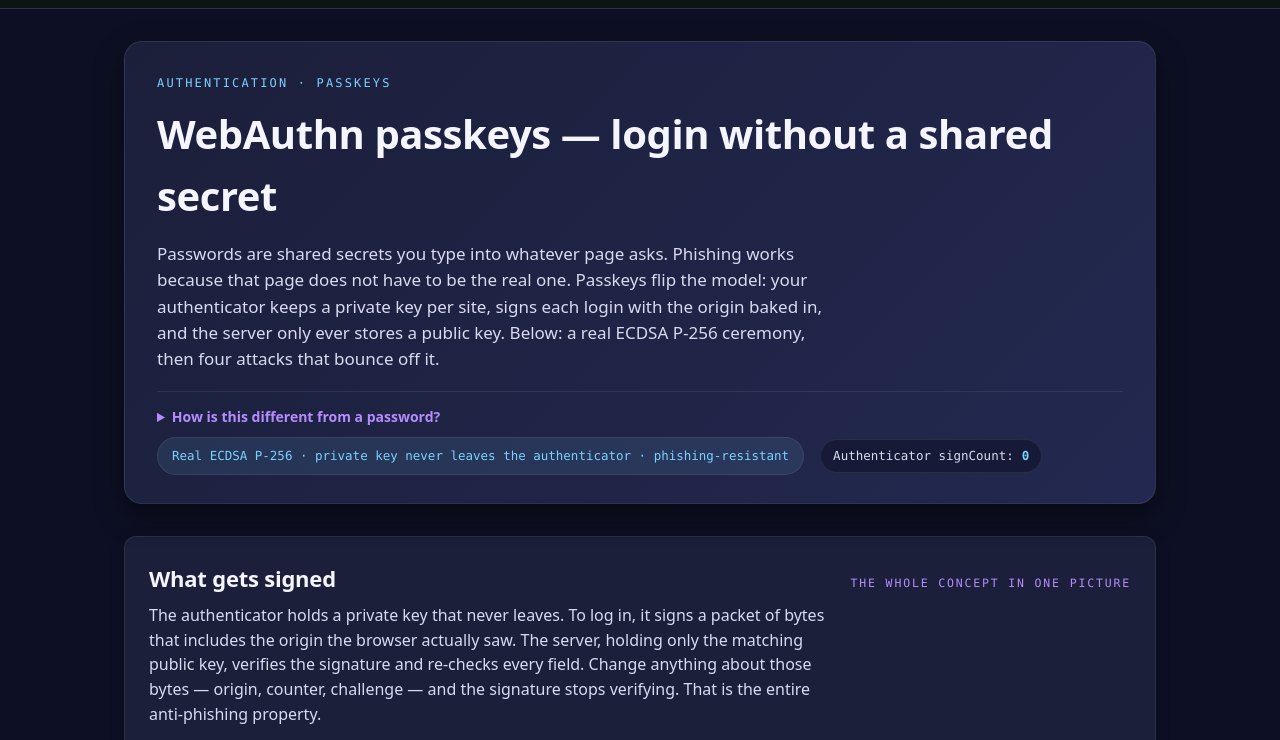
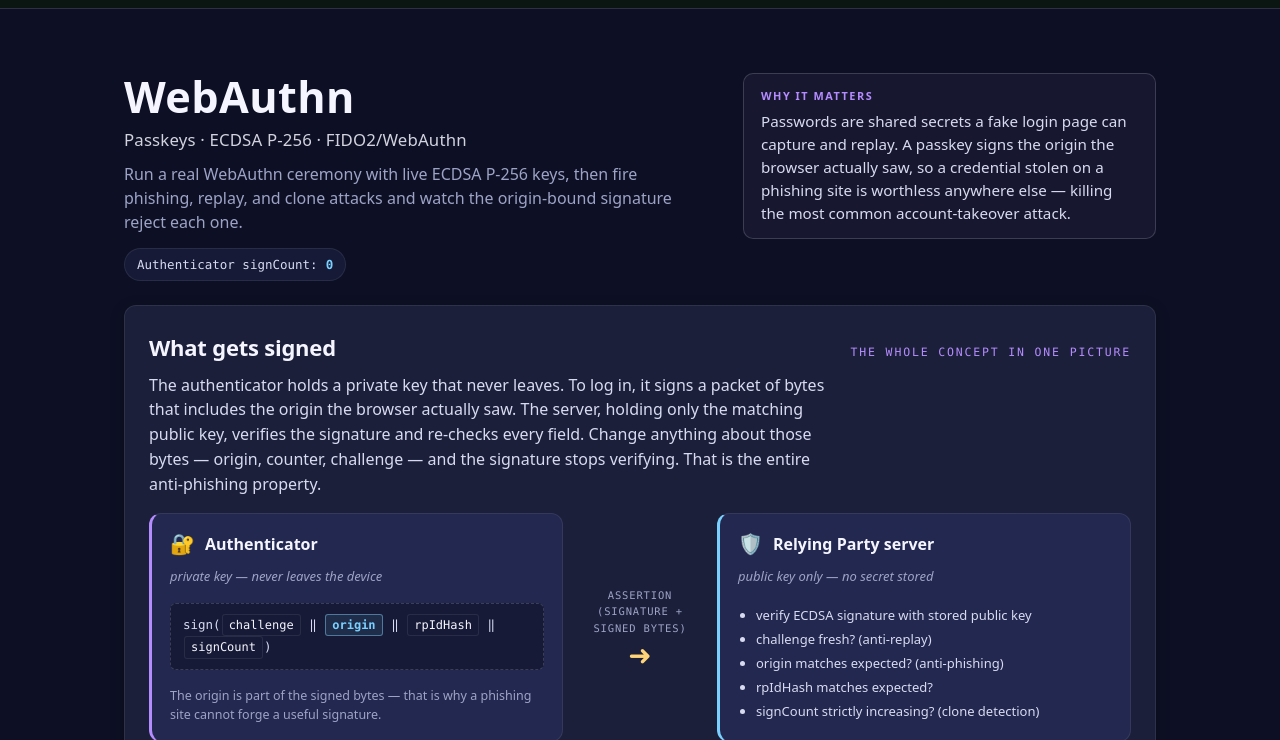
Before and after one commit to systemslibrarian/crypto-lab-webauthn, a website built with Vite: page index.html in a window 1280 px wide. Shown: the part 58-798 px from the top of the page. Built offline with nearby package versions, Linux system fonts and the light colour scheme.

Commit message:
feat: standardize hero to fleet cl-hero layout
Replace the bespoke hero-panel (eyebrow + long lede + details) with the
shared two-column cl-hero: title / spec subtitle / one-sentence WHAT on the
left, a "why it matters" aside on the right. Title capped at the x3dh-wire
scale. Managed cl-hero CSS block added to extra.css with fleet vars mapped to
this demo's theme tokens (--ink-strong/--ink-soft/--line-strong) so contrast
passes axe in both themes. signCount chip and #theme-toggle preserved; the
duplicate banner role is dropped so landmarks stay unique. Chrome only — no
crypto or content changes.

Co-Authored-By: Claude Opus 4.8 <noreply@anthropic.com>

```diff
--- a/src/extra.css
+++ b/src/extra.css
@@ -1,5 +1,19 @@
 /* extra.css — only NEW component classes specific to the WebAuthn demo.
    Reuses CSS variables from style.css. No hardcoded colors. */
+
+/* BEGIN cl-hero standard — managed, keep in sync across fleet */
+/* Fleet variables (--text/--text-dim/--border) map to this demo's theme tokens
+   (--ink-strong/--ink-soft/--line-strong) so contrast passes axe in both themes. */
+.cl-hero{position:relative;display:flex;align-items:flex-start;justify-content:space-between;gap:clamp(1rem,4vw,3rem);flex-wrap:wrap;margin:clamp(1rem,3vw,2rem) 0 1.5rem;}
+.cl-hero-main{flex:1 1 22rem;min-width:min(100%,20rem);color:var(--ink-strong);}
+.cl-hero-title{margin:0;font-size:clamp(1.6rem,3.8vw,2.7rem);font-weight:700;line-height:1.1;letter-spacing:.01em;color:var(--ink-strong);}
+.cl-hero-sub{margin:.4rem 0 0;font-size:clamp(.9rem,1.6vw,1.05rem);letter-spacing:.01em;opacity:.85;}
+.cl-hero-desc{margin:.55rem 0 0;font-size:1rem;line-height:1.5;color:var(--ink-soft);max-width:60ch;}
+.cl-hero-why{flex:0 1 min(40%,26rem);min-width:min(100%,15rem);border:1px solid var(--line-strong);border-radius:10px;padding:.85rem 1.05rem;background:color-mix(in oklab,var(--accent) 6%,transparent);color:var(--ink);}
+.cl-hero-why-label{display:block;font-size:.68rem;font-weight:700;letter-spacing:.14em;color:var(--accent);}
+.cl-hero-why-text{margin:.35rem 0 0;font-size:.95rem;line-height:1.5;color:var(--ink);}
+@media (max-width:640px){.cl-hero{flex-direction:column;}.cl-hero-why{flex-basis:auto;width:100%;}}
+/* END cl-hero standard */
 
 /* ---------- Verify result block ---------- */
 .verify-header {
@@ -96,8 +110,8 @@
   display: inline-flex;
   align-items: center;
   gap: 8px;
-  margin-top: 10px;
-  margin-left: 8px;
+  margin-top: 14px;
+  margin-left: 0;
   padding: 6px 12px;
   background: var(--bg-soft);
   border: 1px solid var(--line);
--- a/src/ui.ts
+++ b/src/ui.ts
@@ -181,8 +181,11 @@ function renderLiveDemo(): HTMLElement {
 // Hero
 // =====================================================================
 function renderHero(state: DemoState): HTMLElement {
-  const section = el('header', { class: 'hero-panel', role: 'banner' });
+  // Fleet-standard hero: title block on the left, "why it matters" on the right.
+  const section = el('header', { class: 'cl-hero' });
 
+  // In-page theme toggle. The shared topbar hides this (#theme-toggle) and drives
+  // theming via its own control, but main.ts still wires it, so it must exist.
   const toggle = el('button', {
     class: 'theme-toggle',
     id: 'theme-toggle',
@@ -191,34 +194,6 @@ function renderHero(state: DemoState): HTMLElement {
     text: '🌙',
   });
   section.append(toggle);
-
-  section.append(
-    el('p', { class: 'hero-eyebrow', text: 'Authentication · Passkeys' }),
-    el('h1', { text: 'WebAuthn passkeys — login without a shared secret' }),
-    el('p', {
-      class: 'hero-lede',
-      text:
-        'Passwords are shared secrets you type into whatever page asks. Phishing works because that page does not have to be the real one. Passkeys flip the model: your authenticator keeps a private key per site, signs each login with the origin baked in, and the server only ever stores a public key. Below: a real ECDSA P-256 ceremony, then four attacks that bounce off it.',
-    }),
-  );
-
-  const details = el('details');
-  details.append(
-    el('summary', { text: 'How is this different from a password?' }),
-    el('p', {
-      text:
-        'With a password, the server holds a secret (a hash) that has to match what you type. A phishing page can collect the typed secret and replay it. With a passkey, there is no shared secret at all — the server has a public key, the authenticator has the matching private key, and every login is a fresh challenge that the authenticator signs along with the actual origin the browser saw.',
-    }),
-  );
-  section.append(details);
-
-  const metricRow = el('div', { class: 'hero-metric-row' });
-  metricRow.append(
-    el('div', {
-      class: 'hero-metric',
-      text: 'Real ECDSA P-256 · private key never leaves the authenticator · phishing-resistant',
-    }),
-  );
 
   const chip = el('div', {
     class: 'sign-count-chip',
@@ -232,9 +207,28 @@ function renderHero(state: DemoState): HTMLElement {
     el('strong', { text: '0' }),
   );
   state.signCountChip = chip;
-  metricRow.append(chip);
-  section.append(metricRow);
 
+  const main = el('div', { class: 'cl-hero-main' }, [
+    el('h1', { class: 'cl-hero-title', text: 'WebAuthn' }),
+    el('p', { class: 'cl-hero-sub', text: 'Passkeys · ECDSA P-256 · FIDO2/WebAuthn' }),
+    el('p', {
+      class: 'cl-hero-desc',
+      text:
+        'Run a real WebAuthn ceremony with live ECDSA P-256 keys, then fire phishing, replay, and clone attacks and watch the origin-bound signature reject each one.',
+    }),
+    chip,
+  ]);
+
+  const why = el('aside', { class: 'cl-hero-why', 'aria-label': 'Why it matters' }, [
+    el('span', { class: 'cl-hero-why-label', text: 'WHY IT MATTERS' }),
+    el('p', {
+      class: 'cl-hero-why-text',
+      text:
+        'Passwords are shared secrets a fake login page can capture and replay. A passkey signs the origin the browser actually saw, so a credential stolen on a phishing site is worthless anywhere else — killing the most common account-takeover attack.',
+    }),
+  ]);
+
+  section.append(main, why);
   return section;
 }
 
```
